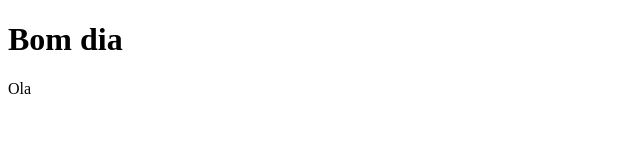
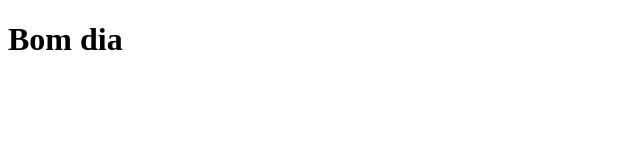
Before and after one commit to FabioJuniorDeveloper/modulogit, a plain HTML site: page index.html in a window 1280 px wide. Shown: the full height of the page, 0-640 px from the left. Drawn offline with Linux system fonts and the light colour scheme.

Commit message:
Revert "Nova funcionalidade X"
This reverts commit 275ea3554b914eaaf2b17ad5a7b9b7a62759d8e5.

```diff
--- a/index.html
+++ b/index.html
@@ -10,7 +10,6 @@
 
 <body>
     <h1>Bom dia</h1>
-    <p>Ola</p>
 </body>
 
 </html>
```
Also changed, not shown: 1 other file.
